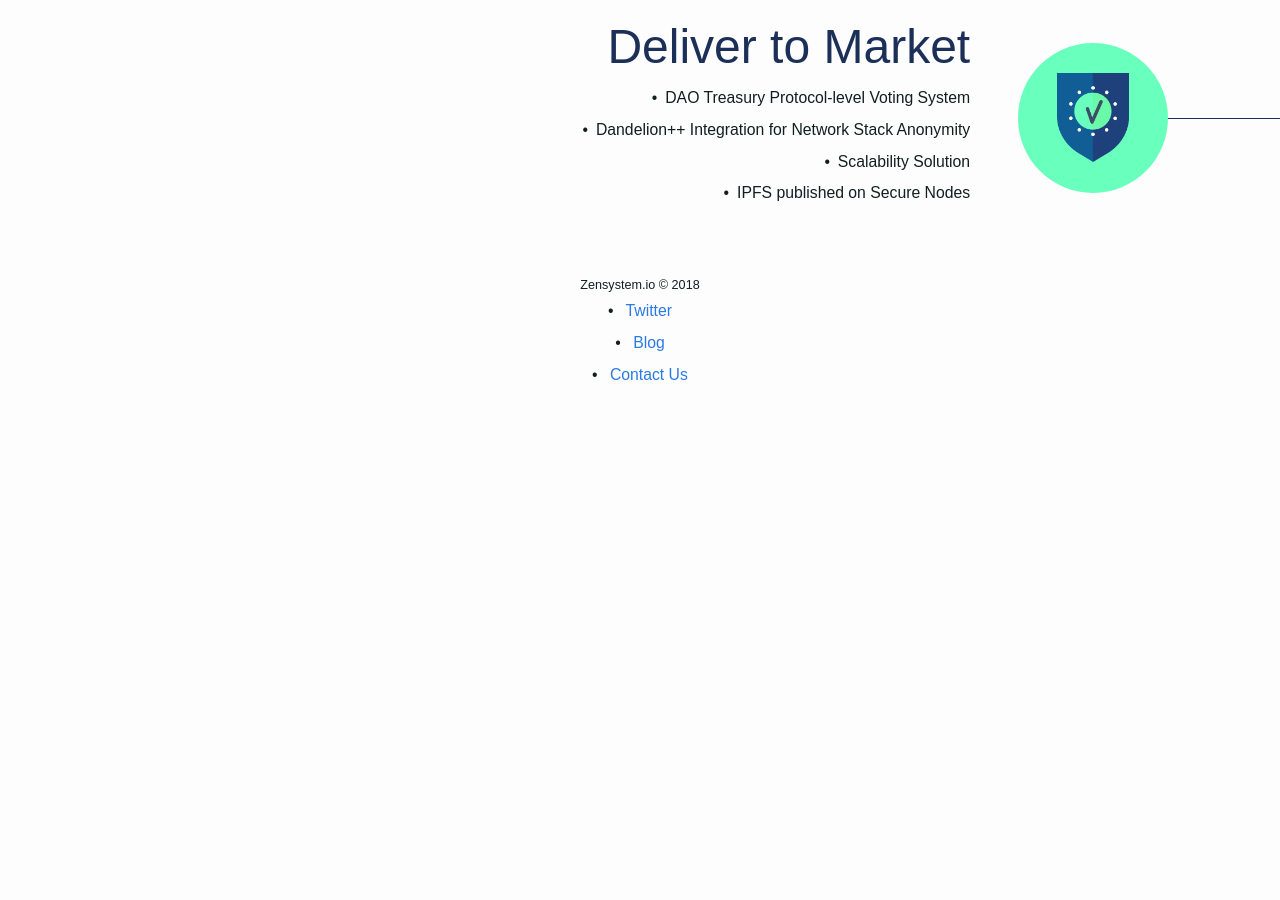
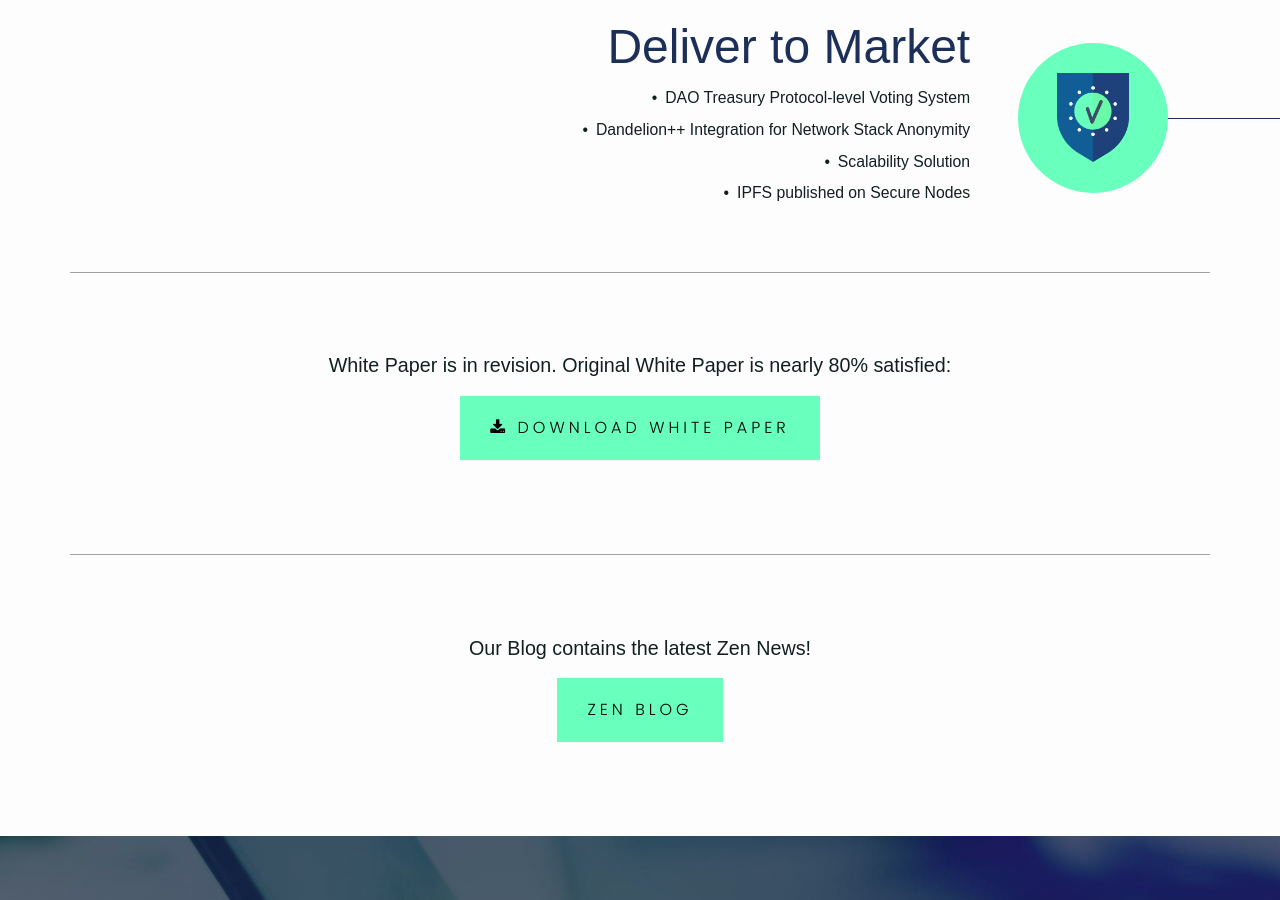
Before and after one commit to tarrenj/website, a Jekyll site: the page built from index.html, in a window 1280 px wide and 900 px high, scrolled down 7112 px. Built offline with Jekyll 4.4.1, drawn with Linux system fonts in a browser that asks for light colours; some web fonts are replaced; the list of posts is cut into pages by our own code; before the commit the page ends 7517 px from its top, so only the background shows below that; some of the changed text lies outside the part shown.

Commit message:
Adding white-paper, blog, and use-zen sections

```diff
--- a/index.html
+++ b/index.html
@@ -126,7 +126,7 @@
         <h2 class="section-title">ZenCash is Public, Private, and Anonymous</h2>
       </div>
     </div>
-    <div class="row justify-content-center feature-row">
+    <div class="row justify-content-center feature-row odd">
       <div class="col-lg-2">
         <img src="/assets/img/icons/technology.png" class="feature-image img-fluid">
       </div>
@@ -143,7 +143,7 @@
         </ul>
       </div>
     </div>
-    <div class="row justify-content-center feature-row">
+    <div class="row justify-content-center feature-row even">
       <div class="col-lg-2 order-12">
         <img src="/assets/img/icons/technology.png" class="feature-image img-fluid">
       </div>
@@ -374,15 +374,44 @@
 </section>
 
 <section id="white-paper">
-
+  <div class="container">
+    <div class="row">
+      <div class="col text-center">
+        <p class="lead">
+          White Paper is in revision. Original White Paper is nearly 80% satisfied:
+        </p>
+        <p>
+          <a href="/assets/Zen%20White%20Paper.pdf" class="btn btn-lg btn-primary"><i class="fa fa-download" aria-hidden="true"></i> Download White Paper</a>
+        </p>
+      </div>
+    </div>
+  </div>
 </section>
 
 <section id="blog">
-
+  <div class="container">
+    <div class="row">
+      <div class="col text-center">
+        <p class="lead">
+          Our Blog contains the latest Zen News!
+        </p>
+        <p>
+          <a href="https://blog.zensystem.io/" class="btn btn-lg btn-primary">Zen Blog</a>
+        </p>
+      </div>
+    </div>
+  </div>
 </section>
 
 <section id="use-zen">
-
+  <div class="container-fluid">
+    <div class="row">
+      <div class="col">
+        <h2 class="section-title">Get ZenCash</h2>
+        <h2 class="lined-subtext">Buy Or Sell ZenCash</h2>
+      </div>
+    </div>
+  </div>
 </section>
 
 <section id="team">
```
Also changed, not shown: _dev/src/sass/partials/_homepage.scss (+40 -1 lines), assets/css/homepage.css, assets/img/use-zen.jpg (added), 6 other files.
